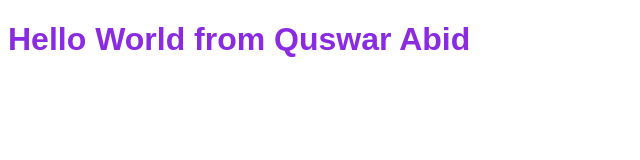
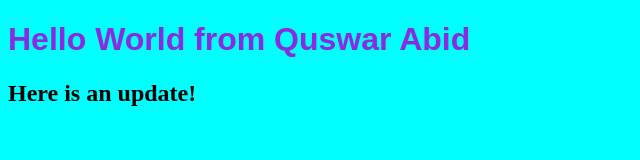
Before and after one commit to quswarabid/bootcamp2020, a plain HTML site: page index.html in a window 1280 px wide. Shown: the whole page, without its empty margins (0-640 px from the left). Drawn offline with Linux system fonts and the light colour scheme.

Commit message:
Here is an update!

```diff
--- a/index.html
+++ b/index.html
@@ -9,11 +9,15 @@
             font-family: Arial, Helvetica, sans-serif;
             color:blueviolet
         }
+        *{
+            background-color: cyan;
+        }
     </style>
 </head>
 <body>
     <div>
         <h1>Hello World from Quswar Abid</h1>
+        <h2>Here is an update!</h2>
     </div>
 </body>
 </html>
```
